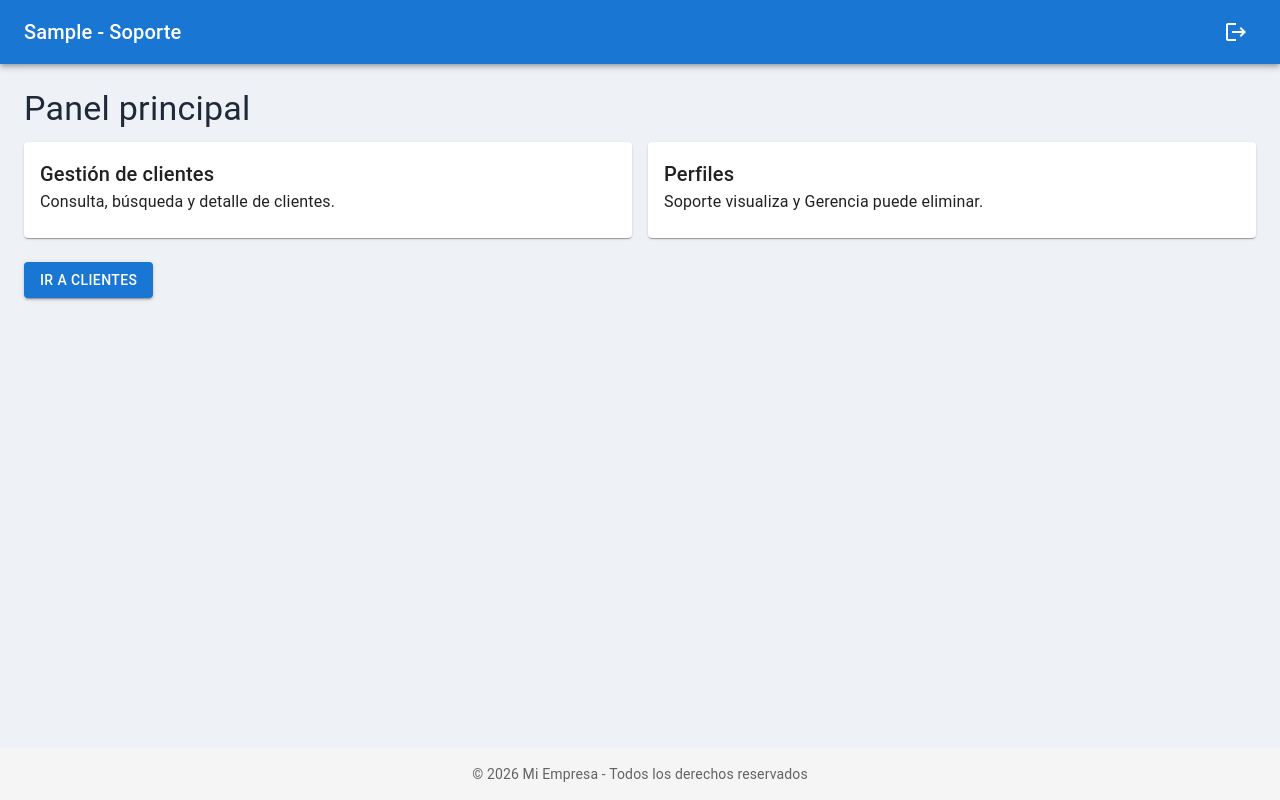
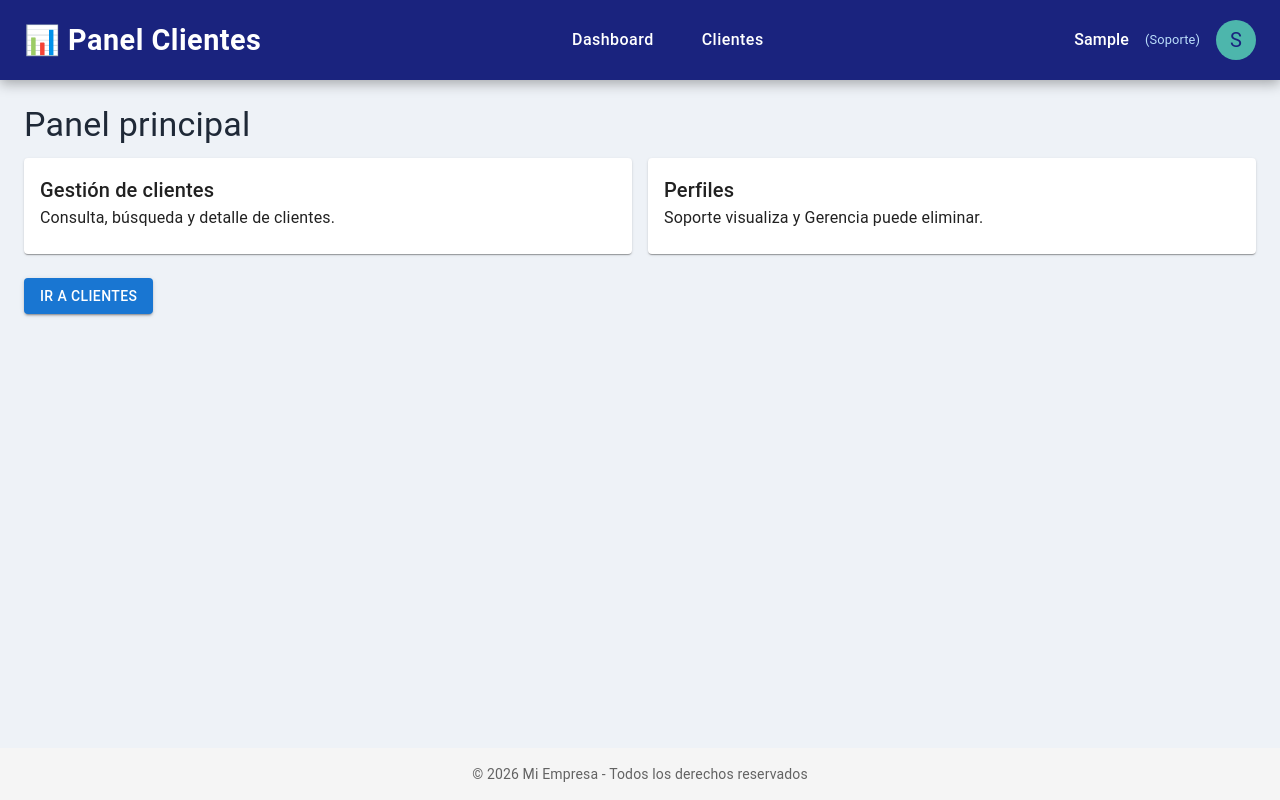
Before and after one commit to Jnh1212/pv_tp_integrador_grupo8, a React (Vite) app in the folder pv_tp_integrador_grupo8/: page /login in a window 1280 px wide. Both pictures are taken after typing "Sample" into the empty fields and a click on the button "Ingresar". Built offline with nearby package versions, Linux system fonts and the light colour scheme.

Commit message:
Mejora de Header, parte estética, agregado de íconos y cambio de color

```diff
--- a/pv_tp_integrador_grupo8/src/components/layout/Header.jsx
+++ b/pv_tp_integrador_grupo8/src/components/layout/Header.jsx
@@ -1,39 +1,113 @@
-import { AppBar, Toolbar, IconButton, Typography, Box } from "@mui/material";
+import { AppBar, Toolbar, IconButton, Typography, Box, Avatar, Button, Menu, MenuItem } from "@mui/material";
 import LogoutIcon from "@mui/icons-material/Logout";
+import AccountCircleIcon from "@mui/icons-material/AccountCircle";
 import { useNavigate, Link } from "react-router-dom";
-import { useAdmin } from "../../context/AdminContext"; // 👈 Importa tu contexto
+import { useAdmin } from "../../context/AdminContext";
+import { useState } from "react";
 
 const Header = () => {
   const navigate = useNavigate();
-  const { admin, logout } = useAdmin(); // 👈 Obtenemos admin y logout del contexto
+  const { admin, logout } = useAdmin();
+  const [anchorEl, setAnchorEl] = useState(null);
+  const open = Boolean(anchorEl);
 
   const handleLogout = () => {
-    logout(); // limpia el contexto y localStorage
-    navigate("/login"); // redirige al login
+    logout();
+    navigate("/login");
+  };
+
+  const handleMenu = (event) => {
+    setAnchorEl(event.currentTarget);
+  };
+
+  const handleClose = () => {
+    setAnchorEl(null);
   };
 
   return (
-    <AppBar position="static">
-      <Toolbar sx={{ justifyContent: "space-between" }}>
-        {/* Nombre y sector del administrador */}
-        {admin && (
-          <Box>
-            <Typography variant="h6">
-              {admin.nombre} - {admin.sector}
-            </Typography>
-          </Box>
-        )}
+    <AppBar
+       position="sticky"
+       sx={{
+         backgroundColor: "#1a237e",
+         boxShadow: "0 4px 12px rgba(0,0,0,0.3)",
+         color: "#ffffff",
+         py: 1,
+  }}
+>
+  <Toolbar sx={{ display: "flex", justifyContent: "space-between", alignItems: "center", minHeight: "70px" }}>
 
-        {/* Botón de cerrar sesión alineado a la derecha */}
-        <IconButton
-          color="inherit"
-          onClick={handleLogout}
-          sx={{ ml: "auto" }}
+    {/* Título / Logo */}
+    <Typography
+      variant="h5"
+      component={Link}
+      to="/dashboard"
+      sx={{
+        color: "#ffffff",
+        textDecoration: "none",
+        fontWeight: "bold",
+        letterSpacing: "0.5px",
+        fontSize: "1.8rem",
+      }}
+    >
+      📊 Panel Clientes
+    </Typography>
+
+    {/* Navegación central */}
+    <Box sx={{ display: "flex", gap: 4 }}>
+      <Button
+        component={Link}
+        to="/dashboard"
+        sx={{ color: "#ffffff", textTransform: "none", fontWeight: "500", fontSize: "1rem" }}
+      >
+        Dashboard
+      </Button>
+      <Button
+        component={Link}
+        to="/clientes"
+        sx={{ color: "#ffffff", textTransform: "none", fontWeight: "500", fontSize: "1rem" }}
+      >
+        Clientes
+      </Button>
+    </Box>
+
+    {/* Usuario y logout */}
+    {admin ? (
+      <Box sx={{ display: "flex", alignItems: "center", gap: 2 }}>
+        <Typography sx={{ color: "#ffffff", fontWeight: "500" }}>
+          {admin.nombre}
+        </Typography>
+        <Typography sx={{ color: "#bbdefb", fontSize: "0.8rem" }}>
+          ({admin.sector})
+        </Typography>
+
+        <IconButton onClick={handleMenu} sx={{ padding: 0 }}>
+          <Avatar sx={{ bgcolor: "#4db6ac", width: 40, height: 40, color: "#1a237e" }}>
+            {admin.nombre?.charAt(0).toUpperCase() || "A"}
+          </Avatar>
+        </IconButton>
+
+        <Menu
+          anchorEl={anchorEl}
+          open={open}
+          onClose={handleClose}
+          anchorOrigin={{ vertical: "bottom", horizontal: "right" }}
+          transformOrigin={{ vertical: "top", horizontal: "right" }}
         >
-          <LogoutIcon />
-        </IconButton>
-      </Toolbar>
-    </AppBar>
+          <MenuItem onClick={handleClose} sx={{ justifyContent: "center" }}>
+             <AccountCircleIcon />
+          </MenuItem>
+          <MenuItem onClick={handleLogout} sx={{ color: "#d32f2f", justifyContent: "center" }}>
+             <LogoutIcon />
+          </MenuItem>
+        </Menu>
+      </Box>
+    ) : (
+      <Button color="inherit" component={Link} to="/login">
+        Iniciar Sesión
+      </Button>
+    )}
+  </Toolbar>
+</AppBar>
   );
 };
 
```
